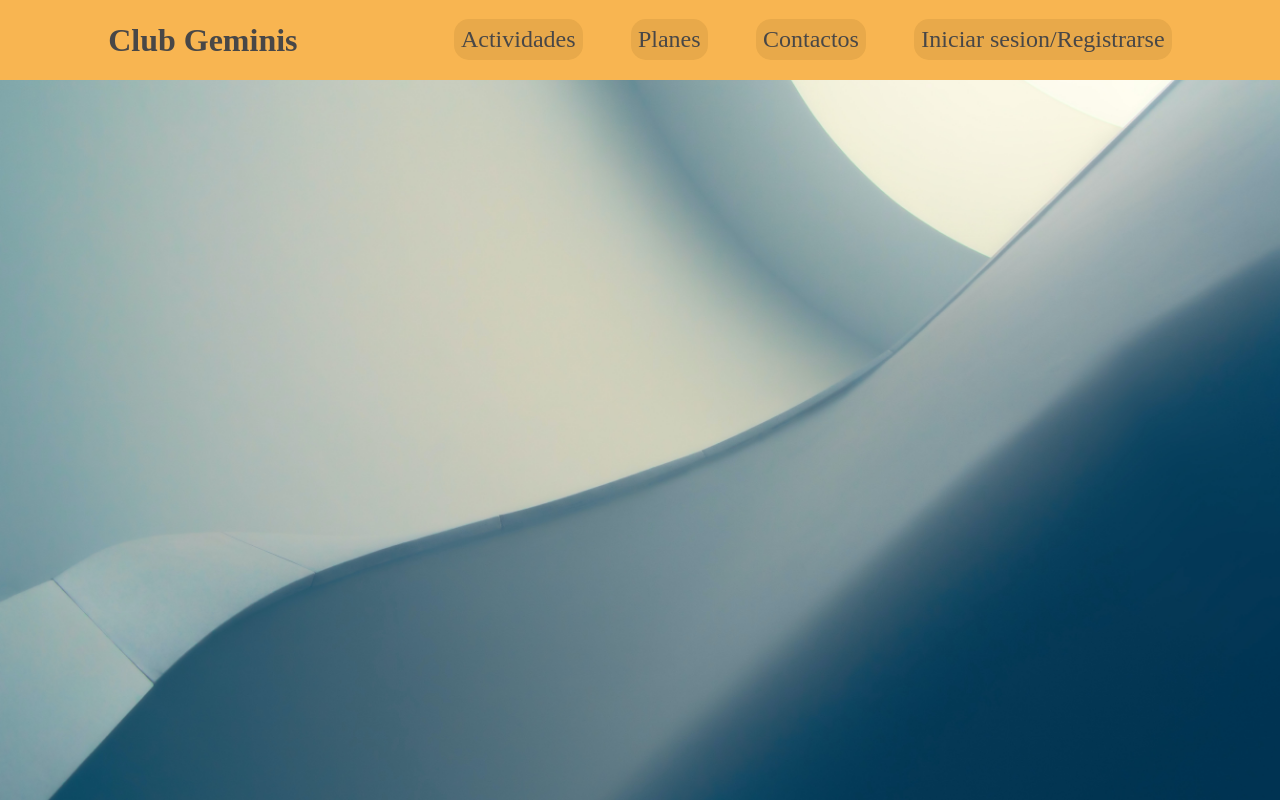
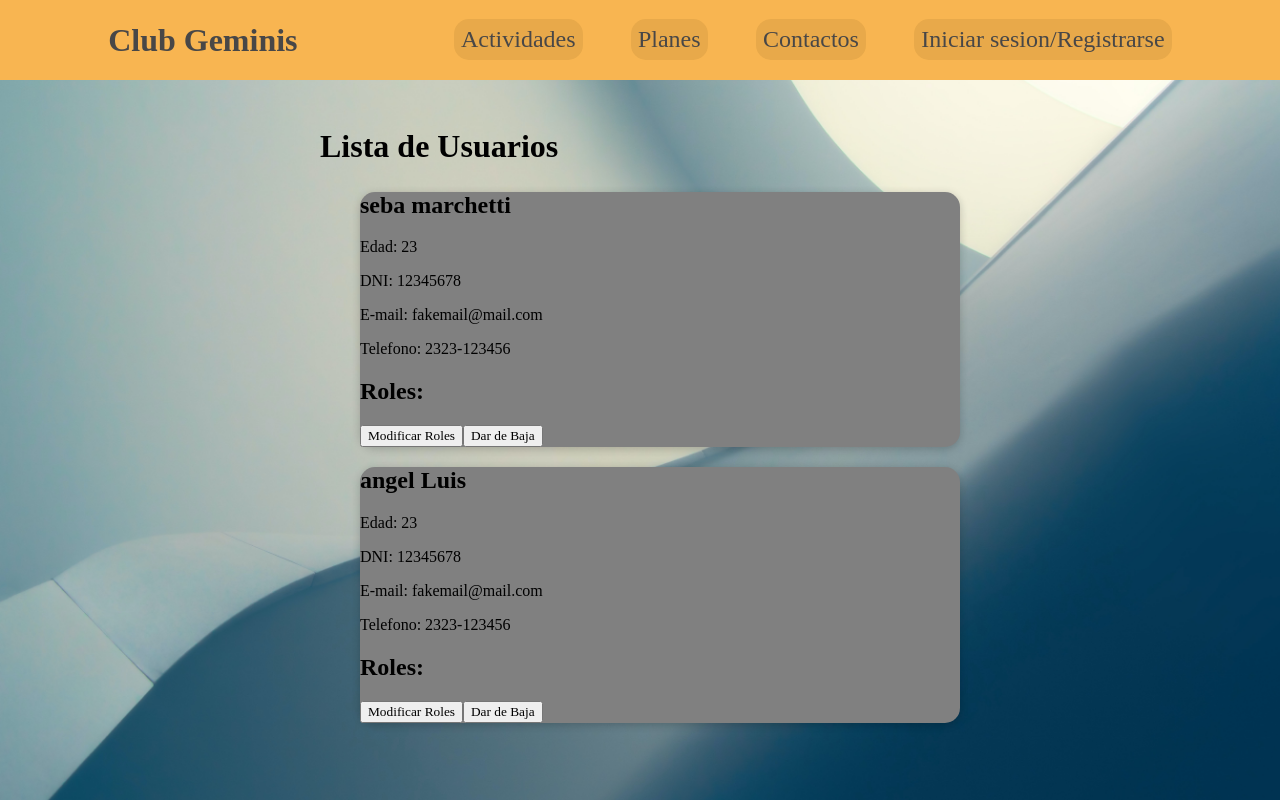
Before and after one commit to sip2022/frontend-client, a React (Create React App) app: page /userList in a window 1280 px wide. Built offline with nearby package versions, Linux system fonts and the light colour scheme.

Commit message:
Avance con conectar Front con Back. FALTA

```diff
--- a/package.json
+++ b/package.json
@@ -8,6 +8,7 @@
     "@testing-library/react": "^12.1.4",
     "@testing-library/user-event": "^13.5.0",
     "axios": "^0.26.1",
+    "cors": "^2.8.5",
     "js-cookie": "^3.0.1",
     "react": "^17.0.2",
     "react-dom": "^17.0.2",
--- a/src/App.js
+++ b/src/App.js
@@ -8,6 +8,7 @@ import LoginPage from './pages/LoginPage'
 import {Routes, Route} from 'react-router-dom';
 import NewUserPage from './pages/NewUser';
 import { useState } from 'react';
+import UserListPage from './pages/UserListPage';
 
 
 
@@ -23,6 +24,7 @@ function App() {
           <Route path='/contactos' element={<ContactosPage />} />
           <Route path='/login' element={<LoginPage />} />
           <Route path='/newUser' element={<NewUserPage />} />
+          <Route path='/userList' element={<UserListPage />} />
         </Routes>
       </Layout>
     </div>
--- /dev/null
+++ b/src/components/ui/CardUserList.js
@@ -0,0 +1,45 @@
+import classes from './CardUserList.module.css'
+
+// WRAP component
+
+const UserRoles = ({roles}) => {
+    const userRoles = roles.map(rol => {
+        <li>{rol}</li>
+    })
+
+    return(
+        <section className='user-roles'>
+            <h2>Roles: </h2>
+            <ul>
+                {userRoles}
+            </ul>
+        </section>
+    )
+}
+
+
+function CardUserList(props) {
+    // props.user --> nombre, apellido, edad, DNI, mail, telefono, roles[], foto perfil?
+
+    const user = props.user;
+
+    return(
+        <li className={classes.cardUserList}>
+            {/* <img src={user.img} /> */}
+            <h2>{user.firstName} {user.lastName}</h2>
+            <section className='user-datos'>
+                <p>Edad: {user.age}</p>
+                <p>DNI: {user.dni}</p>
+                <p>E-mail: {user.mail}</p>
+                <p>Telefono: {user.phone}</p>
+            </section>
+            <UserRoles roles={user.roles}/>
+            <section className='section-buttons'>
+                <button className='button-float' id="cambiar-roles">Modificar Roles</button>
+                <button className='button-float' id="eliminar-user">Dar de Baja</button>
+            </section>
+        </li>
+    );
+}
+
+export default CardUserList;
--- /dev/null
+++ b/src/components/ui/CardUserList.module.css
@@ -0,0 +1,6 @@
+.cardUserList {
+    background-color: grey;
+    border-radius: 15px;
+    box-shadow: 0 2px 8px rgba(0, 0, 0, 0.2);
+    list-style: none;
+}
--- a/src/index.js
+++ b/src/index.js
@@ -9,6 +9,7 @@ import App from './App';
 import { Provider } from 'react-redux'
 import store from './store'
 
+
 ReactDOM.render(
   <Provider store={store}>
     <BrowserRouter>
--- /dev/null
+++ b/src/pages/UserListPage.js
@@ -0,0 +1,63 @@
+import { useEffect } from "react";
+import CardUserList from "../components/ui/CardUserList";
+import userService from "../services/user.service";
+
+const users = [
+    {
+        dni: 12345678,
+        firstName: 'seba',
+        lastName: 'marchetti',
+        age: 23,
+        mail: 'fakemail@mail.com',
+        phone: '2323-123456',
+        roles: [
+            'Admin',
+            'Profesor'
+        ]
+    },
+    {
+        dni: 12345678,
+        firstName: 'angel',
+        lastName: 'Luis',
+        age: 23,
+        mail: 'fakemail@mail.com',
+        phone: '2323-123456',
+        roles: [
+            'Admin',
+            'Profesor'
+        ]
+    }
+]
+
+
+
+function UserListPage() {
+
+    const isAdmin = false;
+    const userList = users;
+
+    // useEffect( () => {
+    //     // Gets all users. If 403 forbidden, show "not allowed" sign
+    //     userService.getUserList()
+    //         .then()
+    //         .catch((error) => {
+
+    //         });
+    // }, []);
+
+    return (
+        <section>
+            <h1>Lista de Usuarios</h1>
+            {/* <CardUserList users={userList}/> */}
+            <section>
+                <ul>
+                {userList.map((user) => {
+                    return <CardUserList user={user}/>;
+                })}
+                </ul>
+            </section>
+        </section>
+    );
+}
+
+export default UserListPage;
--- a/src/services/auth.service.js
+++ b/src/services/auth.service.js
@@ -1,27 +1,24 @@
 import axios from "axios";
 // URL a la que pegar para login --> /singup y /singin
 // const API_URL = "http://localhost:8080/api/auth/";
-const API_URL = "https://sip-api-dev.herokuapp.com/"
+const API_URL = "https://sip-api-dev.herokuapp.com"
 
 const headers = {
-    'Content-Type': 'application/json',
-    'Access-Control-Allow-Origin': "https://sip-api-dev.herokuapp.com/",
-    mode: 'no-cors',
-    cache: 'no-cache',
+    'Content-Type': 'application/json'
 }
 
 
 class AuthService {
 
     login(username, password) {
-    return axios
-        .post(API_URL + "signin", { username, password })
-        .then((response) => {
-            if (response.data.accessToken) {
-                localStorage.setItem("user", JSON.stringify(response.data));
-            }
-            return response.data;
-        });
+        // return axios
+        //     .post(API_URL + "signin", { username, password })
+        //     .then((response) => {
+        //         if (response.data.accessToken) {
+        //             localStorage.setItem("user", JSON.stringify(response.data));
+        //         }
+        //         return response.data;
+        //     });
     }
 
     logout() {
@@ -30,14 +27,15 @@ class AuthService {
 
     register(firstName, lastName, dni, email, age, phone, password) {
         //   https://sip-api-dev.herokuapp.com/user
-        return axios.post(API_URL + "user", JSON.stringify({
+        return axios.post(API_URL+"/register", JSON.stringify({
             dni: dni,
             password: password,
             email: email,
             firstName: firstName,
             lastName: lastName,
             age: age,
-            phone: phone
+            phone: phone,
+            "rolesNames": ["USER"]
         }), {
             headers: headers
         });
--- a/src/services/user.service.js
+++ b/src/services/user.service.js
@@ -1,6 +1,5 @@
 import axios from 'axios';
-import authHeader from './auth-header';
-
+import authHeader from './auth-Header';
 
 const API_URL = 'https://sip-api-dev.herokuapp.com/';
 
@@ -13,9 +12,9 @@ class UserService {
     */
 
 
-    // getPublicContent() {
-    //     return axios.get(API_URL + 'all');
-    // }
+    getUserList() {
+        return axios.get(API_URL + 'all');
+    }
 
     // getUserBoard() {
     //     return axios.get(API_URL + 'user', { headers: authHeader() });
```
Also changed, not shown: 1 other file (tests, documents, lock files or other folders).
